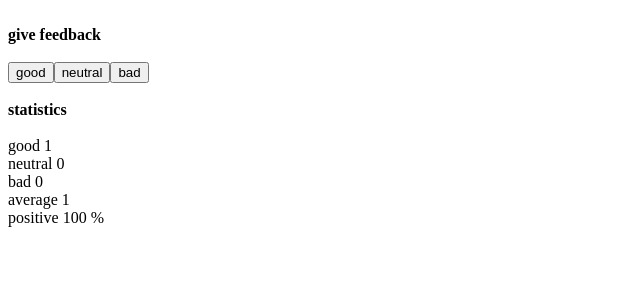
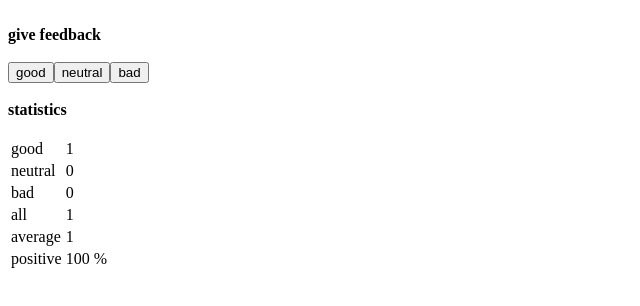
Before and after one commit to MosesBro/fullstackopen_submission, a React (Create React App) app in the folder part1/: page / in a window 1280 px wide. Both pictures are taken after a click on the button "good". Shown: the top 306 px of the page, without its empty margins (0-640 px from the left). Built offline with nearby package versions, Linux system fonts and the light colour scheme.

Commit message:
Finished exercise 1.11

```diff
--- a/part1/src/Statistics.js
+++ b/part1/src/Statistics.js
@@ -8,11 +8,16 @@ const Statistics = ({value}) => {
   }
   return(
     <div>
-      <StatisticsLine text="good" value={value.good} />
-      <StatisticsLine text="neutral" value={value.neutral} />
-      <StatisticsLine text="bad" value={value.bad} />
-      <StatisticsLine text="average" value={(value.good - value.bad) / (value.good + value.neutral + value.bad)} />
-      <StatisticsLine text="positive" value={(value.good) / (value.good + value.neutral + value.bad) * 100} />
+      <table>
+        <tbody>
+          <StatisticsLine text="good" value={value.good} />
+          <StatisticsLine text="neutral" value={value.neutral} />
+          <StatisticsLine text="bad" value={value.bad} />
+          <StatisticsLine text="all" value={value.good + value.neutral + value.bad} />
+          <StatisticsLine text="average" value={(value.good - value.bad) / (value.good + value.neutral + value.bad)} />
+          <StatisticsLine text="positive" value={(value.good) / (value.good + value.neutral + value.bad) * 100} />
+        </tbody>
+      </table>
     </div>
   )
 }
--- a/part1/src/StatisticsLine.js
+++ b/part1/src/StatisticsLine.js
@@ -1,15 +1,17 @@
 const StatisticsLine = ({text, value}) => {
   if (text==="positive") {
     return(
-      <div>
-        {text} {value} %
-      </div>
+      <tr>
+        <td>{text}  </td>
+        <td> {value} %</td>
+      </tr>
     )
   }
     return(
-    <div>
-      {text} {value}
-    </div>
+    <tr>
+      <td>{text} </td>
+      <td> {value}</td>
+    </tr>
   )
 }
 
```
